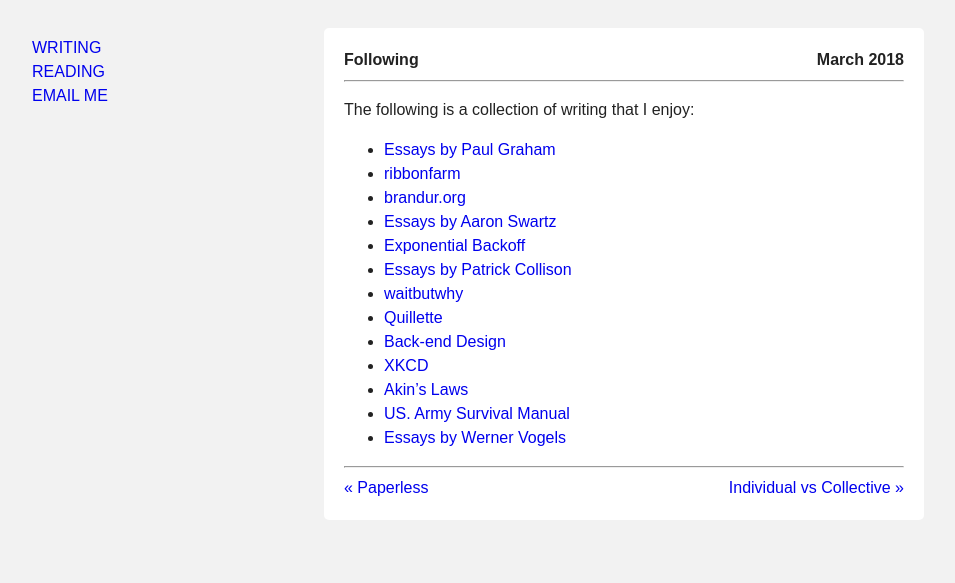
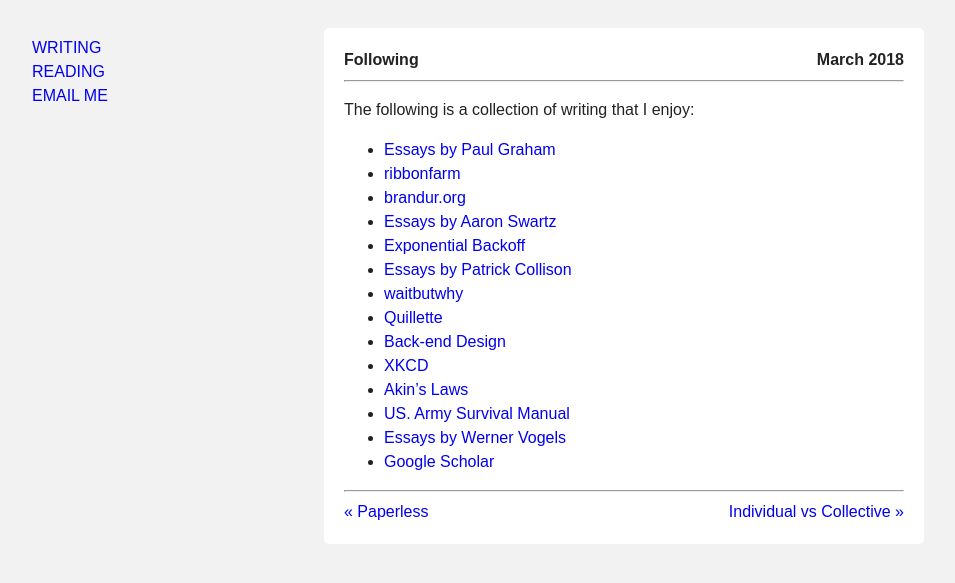
Before and after one commit to rogerkirkness/writing, a Jekyll site: the page built from _posts/2018-03-13-following.md, in a window 1280 px wide. Shown: the top 583 px of the page, without its empty margins (16-971 px from the left). Built offline with Jekyll 4.4.1, drawn with Linux system fonts in a browser that asks for light colours.

Commit message:
Bump version to 1.1.2

```diff
--- a/_posts/2018-03-13-following.md
+++ b/_posts/2018-03-13-following.md
@@ -18,3 +18,4 @@
 * [Akin's Laws](http://spacecraft.ssl.umd.edu/akins_laws.html)
 * [US. Army Survival Manual](http://www.preppers.info/uploads/FM21-76_SurvivalManual.pdf)
 * [Essays by Werner Vogels](https://www.allthingsdistributed.com/)
+* [Google Scholar](https://scholar.google.com)
```
